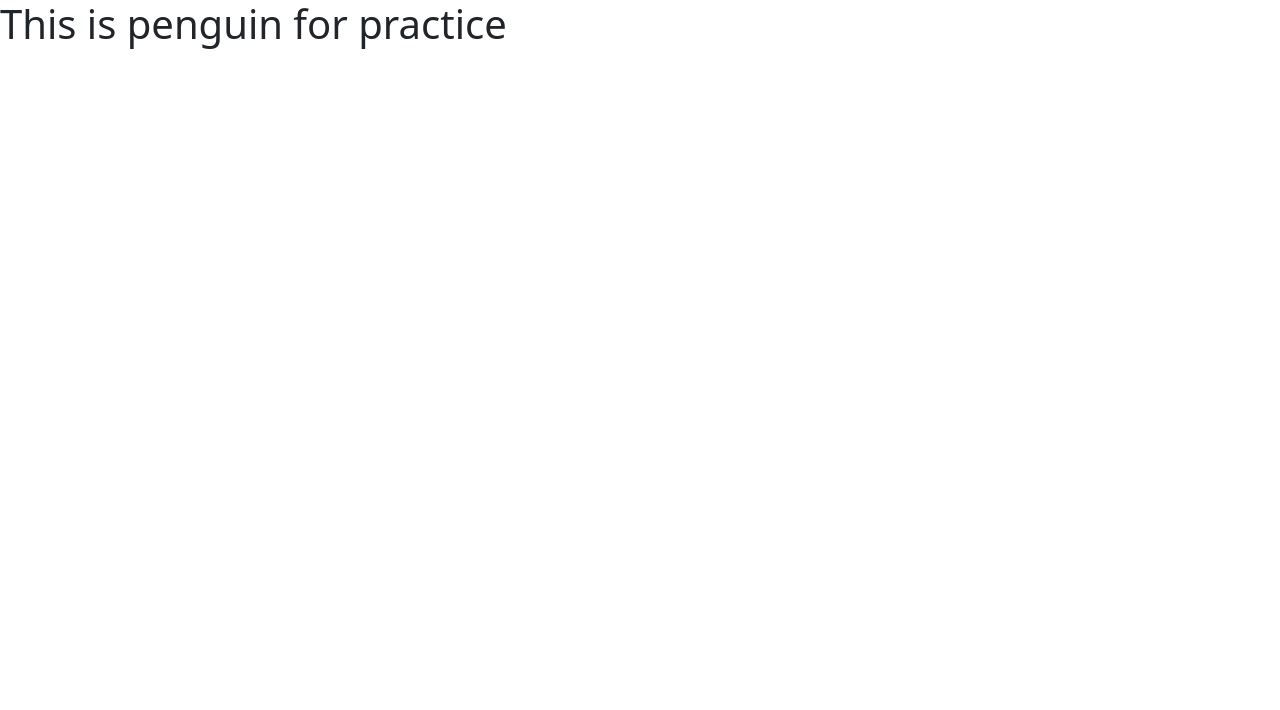
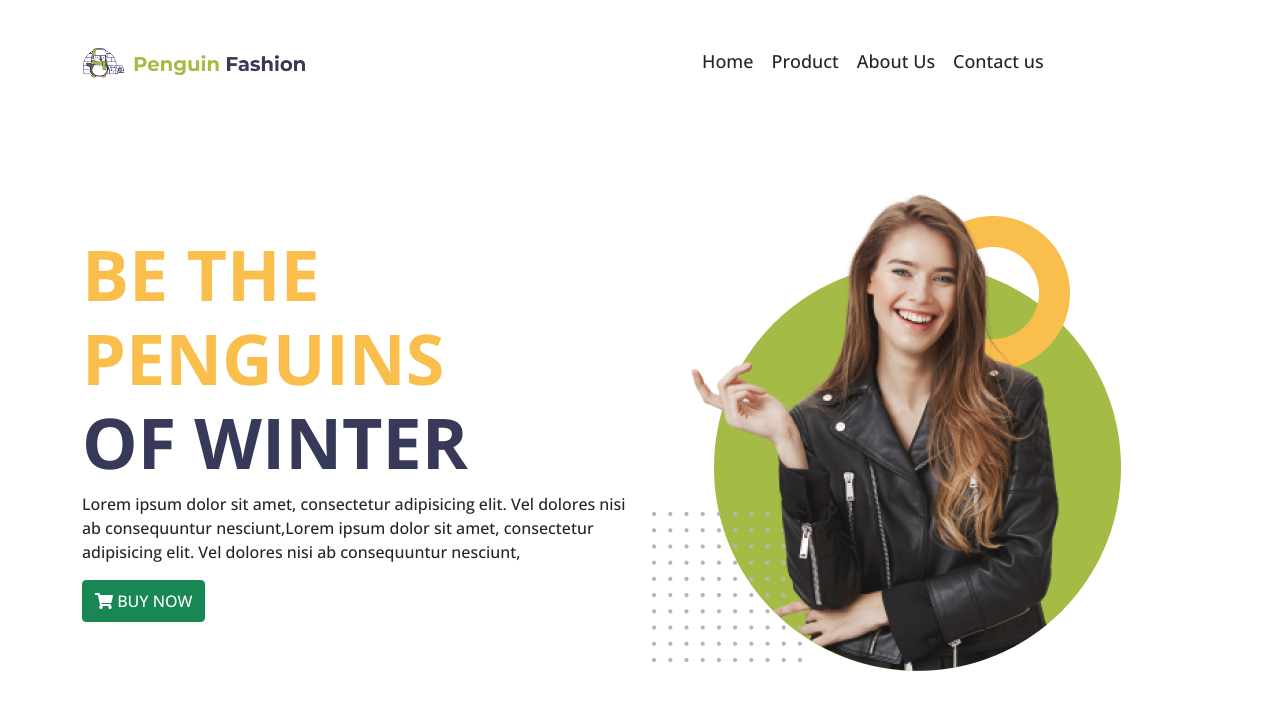
Before and after one commit to Ahsan855/practice-penguin, a plain HTML site: page index.html in a window 1280 px wide. Drawn offline with nearby package versions, Linux system fonts and the light colour scheme; a web font is replaced by a local one.

Commit message:
done header section

```diff
--- a/index.html
+++ b/index.html
@@ -5,11 +5,47 @@
     <meta http-equiv="X-UA-Compatible" content="IE=edge">
     <meta name="viewport" content="width=device-width, initial-scale=1.0">
     <title>Penguin</title>
+    <!-- font-awesome  -->
+    <link rel="stylesheet" href="https://pro.fontawesome.com/releases/v5.10.0/css/all.css" integrity="sha384-AYmEC3Yw5cVb3ZcuHtOA93w35dYTsvhLPVnYs9eStHfGJvOvKxVfELGroGkvsg+p" crossorigin="anonymous"/>
+
     <link rel="stylesheet" href="./css/bootstrap.min.css">
+    <!-- google fonts  -->
+    <link rel="preconnect" href="https://fonts.googleapis.com">
+    <link rel="preconnect" href="https://fonts.gstatic.com" crossorigin>
+    <link href="https://fonts.googleapis.com/css2?family=Inter:wght@400;500;600;700;800;900&family=Lobster&family=Luxurious+Roman&family=Open+Sans:ital,wght@0,500;0,600;0,700;0,800;1,500;1,600&family=PT+Sans:wght@400;700&family=Poppins:ital,wght@0,400;0,500;0,600;0,800;1,400;1,500;1,600;1,700&family=Rubik:ital,wght@0,400;0,500;0,600;0,700;0,800;1,400;1,500;1,600;1,700&family=Source+Sans+Pro:ital,wght@0,400;0,600;0,700;1,400;1,600;1,700&display=swap" rel="stylesheet">
+    <link rel="stylesheet" href="style.css">
 </head>
 <body>
 
-    <h1>This is penguin for practice</h1>
+    <div class="container-lg py-5 top-header">
+        <div class="row">
+            <div class="col-lg-6">
+                <img src="./icons/Group 33072.png" alt="">
+            </div>
+            <div class="col-lg-6 top-menu">
+                <ul>
+                    <li>Home</li>
+                    <li>Product</li>
+                    <li>About Us</li>
+                    <li>Contact us</li>
+                </ul>
+            </div>
+        </div>
+    </div>
+
+    <div class="main-hero container-lg mt-5">
+        <div class="row">
+            <div class="content-text col-lg-6 my-5">
+                <h1>BE THE PENGUINS<br><SPAN>OF WINTER</SPAN></h1>
+                <P>Lorem ipsum dolor sit amet, consectetur adipisicing elit. Vel dolores nisi ab consequuntur nesciunt,Lorem ipsum dolor sit amet, consectetur adipisicing elit. Vel dolores nisi ab consequuntur nesciunt,</P>
+                <a class="btn btn-success py-2" href="#"><i class="fas fa-shopping-cart"></i> BUY NOW</a>
+            </div>
+            <div class="content-img col-lg-6">
+                <img src="./images/model.png" alt="">
+            </div>
+        </div>
+
+    </div>
     <script src="./js/bootstrap.bundle.min.js"></script>
 </body>
 </html>
--- a/style.css
+++ b/style.css
@@ -0,0 +1,33 @@
+body{
+    font-family: 'Open Sans', sans-serif;
+}
+.top-header img{
+    height: 31px;
+    width: 225px;
+
+
+}
+.top-menu ul{
+    display: flex;
+    height: 24px;
+    width: 414px;
+
+
+
+}
+.top-menu ul li{
+    font-size: 18px;
+    margin-left: 18px;
+   list-style: none;
+}
+h1{
+    color: #FABE4C;
+    font-size: 70px;
+    font-weight: 700;
+
+}
+span{
+    color: #363958;
+    font-size: 70px;
+    font-weight: 700;
+}
```
